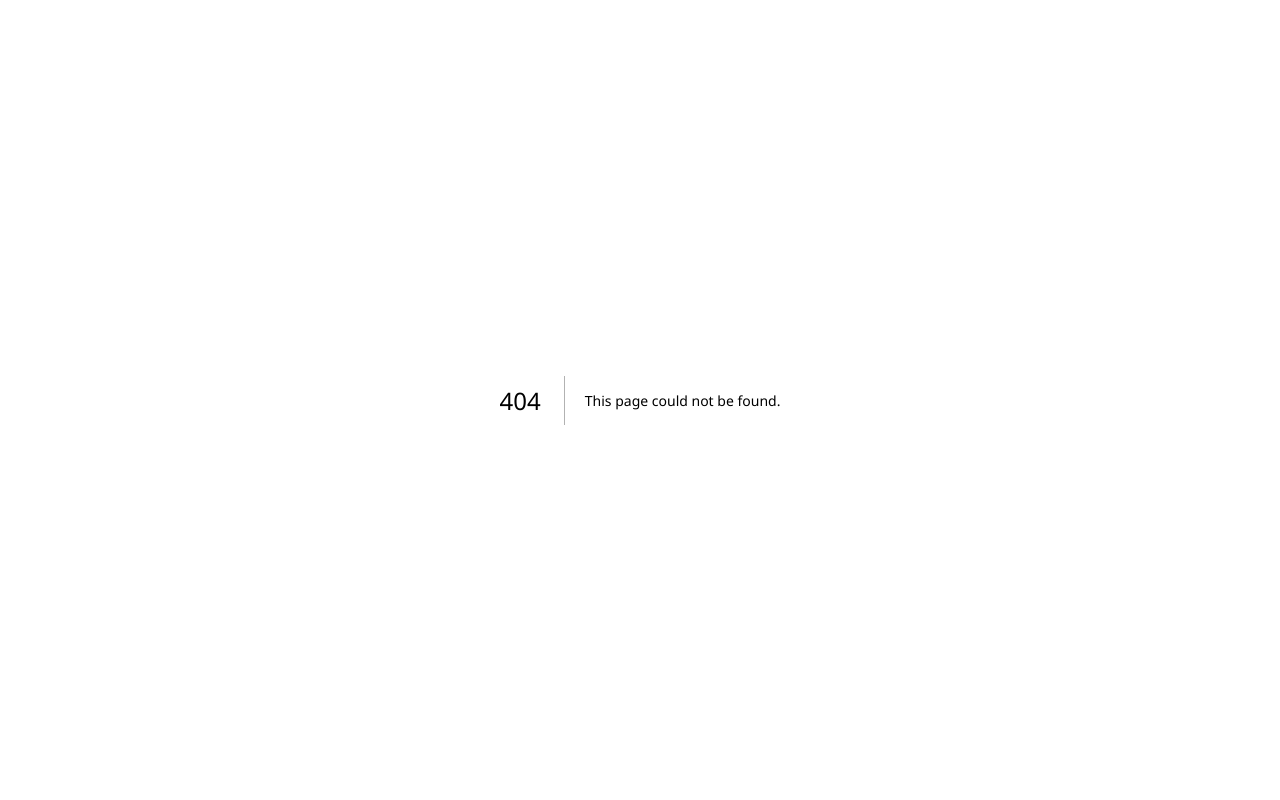
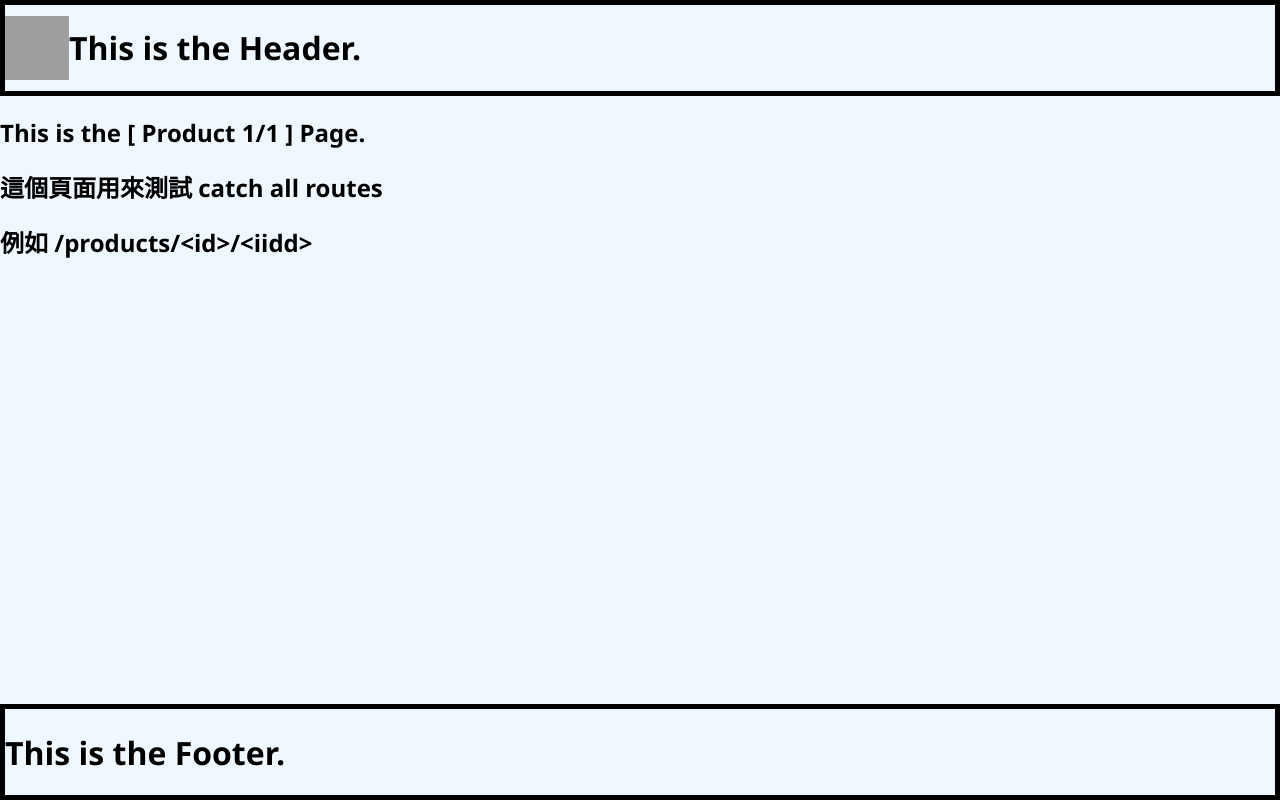
Before and after one commit to yc62897441/try_next2, a Next.js app: page /products/1/1 in a window 1280 px wide. Before the commit this address had no page. Built offline with nearby package versions, Linux system fonts and the light colour scheme; grey boxes are pictures that could not be loaded.

Commit message:
使用 products 實作 catch all routes

```diff
--- /dev/null
+++ b/pages/products/[id]/[iidd].jsx
@@ -0,0 +1,17 @@
+import { useRouter } from 'next/router'
+import Layout from '../../../components/Layout'
+
+export default function Product() {
+    const router = useRouter()
+    const { id, iidd } = router.query
+
+    return (
+        <Layout>
+            <h1>
+                This is the [ Product {id}/{iidd} ] Page.
+            </h1>
+            <h1>這個頁面用來測試 catch all routes</h1>
+            <h1>例如 /products/&lt;id&gt;/&lt;iidd&gt;</h1>
+        </Layout>
+    )
+}
```
